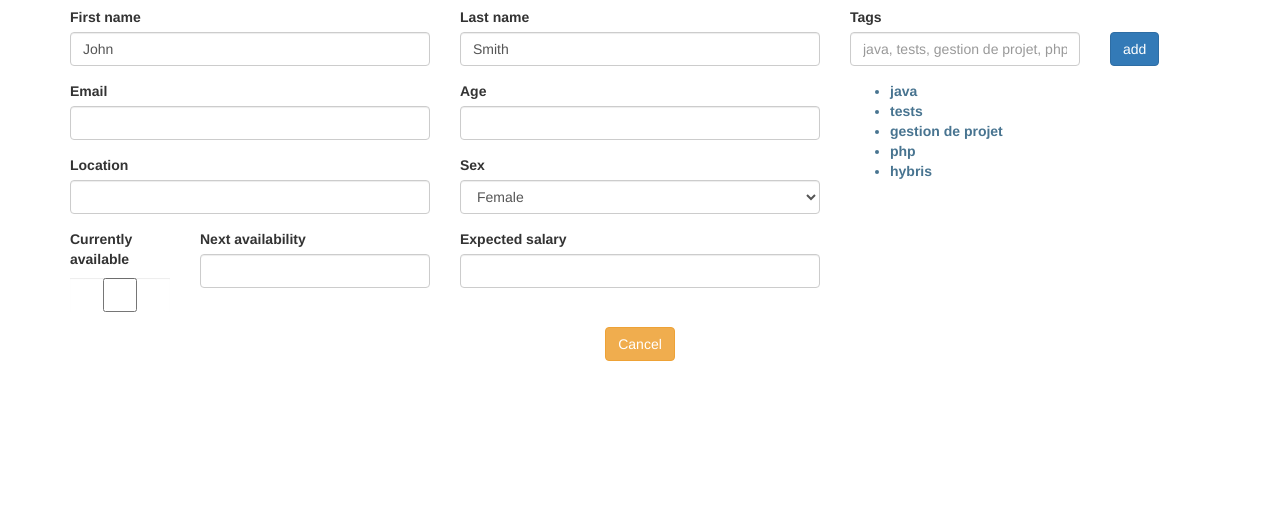
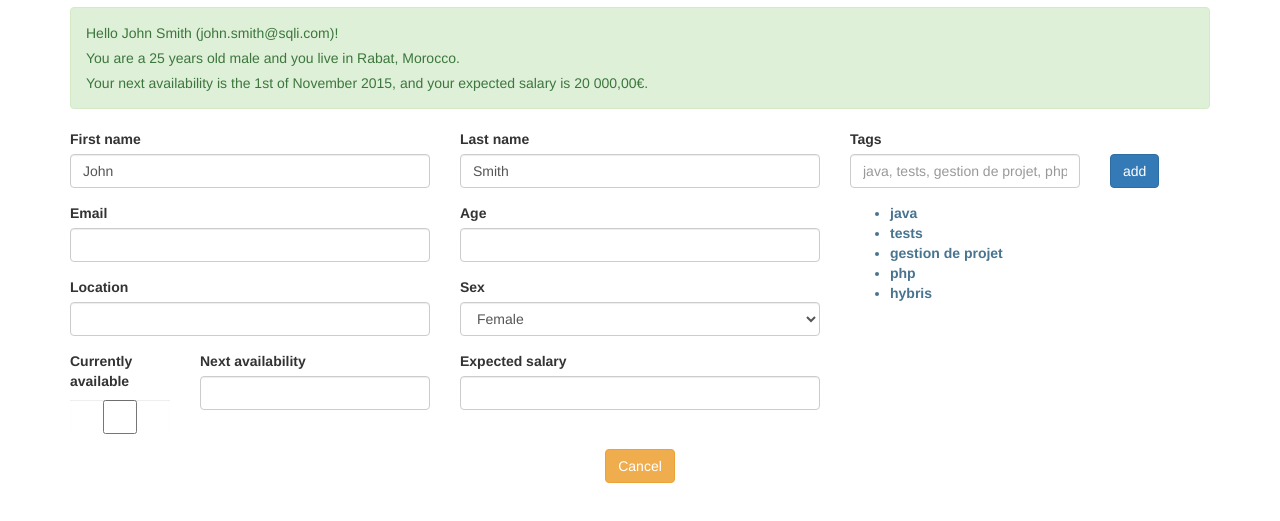
Before and after one commit to pierreozoux/curriculoom, a website: page app/index.html in a window 1280 px wide. Shown: the part 63-584 px from the top of the page. Drawn offline with nearby package versions, Linux system fonts and the light colour scheme; some packages are replaced by stand-ins of ours; a script that the page names is missing.

Commit message:
fix move model

```diff
--- a/app/modules/profile/user.edit.html
+++ b/app/modules/profile/user.edit.html
@@ -2,7 +2,7 @@
 
     <h1>Edit profile</h1>
 
-    <div class="preview alert alert-success" ng-if="firstName && lastName">
+    <div class="preview alert alert-success">
         <p>Hello {{ getFullName() }} (john.smith@sqli.com)!</p>
         <p>You are a 25 years old male and you live in Rabat, Morocco.</p>
         <p>Your next availability is the 1st of November 2015, and your expected salary is 20 000,00€.</p>
```
